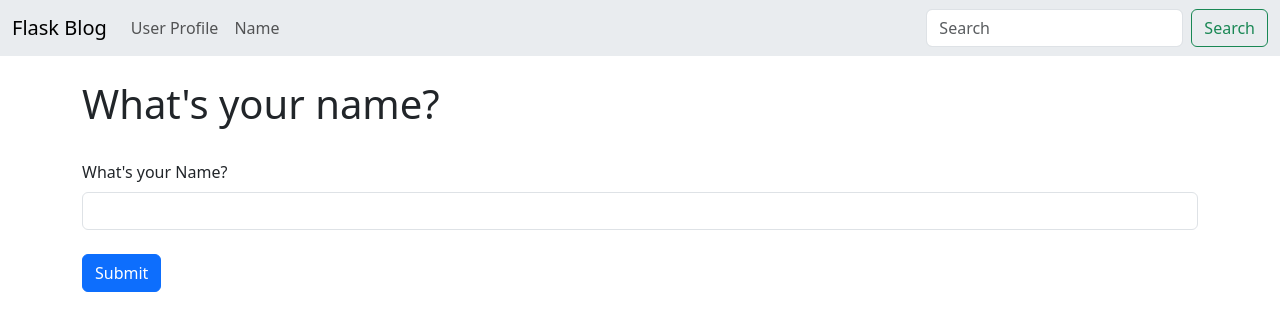
After one commit to ConnorGIT5/Flask_Blog, a Flask app: page /name in a window 1280 px wide. The commit adds this page. Shown: the top 331 px of the page. Run offline with Flask 3, Linux system fonts and the light colour scheme.

Commit message:
simple form

```diff
--- a/hello.py
+++ b/hello.py
@@ -1,8 +1,21 @@
 from flask import Flask, render_template
+from flask_wtf import FlaskForm
+from wtforms import StringField, SubmitField
+from wtforms.validators import DataRequired
 
 
 # Create an instance of Flask that runs all the things
 app = Flask(__name__) #helps flask find all the files in the directory
+app.config['SECRET_KEY'] = "my super secret key that no one is supposed to know"
+
+
+# Creating a form class
+class NamerForm(FlaskForm):
+	name = StringField("What's your Name?", validators=[DataRequired()])
+	submit = SubmitField("Submit")
+
+
+
 
 # Crate a route decorator (ex: "about.html" is a route)
 @app.route('/')
@@ -46,3 +59,17 @@ def page_not_found(e):
 @app.errorhandler(500)
 def page_not_found(e):
 	return render_template("500.html"), 500
+
+# Creating the name page
+
+@app.route('/name', methods=['GET', 'POST'])
+def name():
+	name = None
+	form = NamerForm()
+
+	# validate data in the form
+	if form.validate_on_submit():
+		name = form.name.data
+		form.name.data = ''
+
+	return render_template("name.html", name = name, form = form)
--- /dev/null
+++ b/templates/name.html
@@ -0,0 +1,24 @@
+{% extends 'base.html' %}
+
+
+{% block content %}
+
+{% if name %}
+	<h1>Hello {{ name }}!</h1>
+{% else %}
+	<h1>What's your name?</h1>
+	<br/>
+	<form method="POST">
+		{{ form.hidden_tag() }}
+		{{ form.name.label(class="form-label") }}
+		{{ form.name(class="form-control") }}
+		<br/>
+		{{ form.submit(class="btn btn-primary") }}
+
+	</form>
+
+
+
+{% endif %}
+
+{% endblock %}
--- a/templates/navbar.html
+++ b/templates/navbar.html
@@ -12,6 +12,11 @@
         <li class="nav-item">
           <a class="nav-link" href="{{ url_for('user', name= 'Con') }}">User Profile</a>
         </li>
+
+        <li class="nav-item">
+          <a class="nav-link" href="{{ url_for('name',) }}">Name</a>
+        </li>
+
         <!-- <li class="nav-item dropdown"> !!!!!!!!!DROP DOWN!!!!!
           <a class="nav-link dropdown-toggle" href="#" role="button" data-bs-toggle="dropdown" aria-expanded="false">
             Dropdown
```
